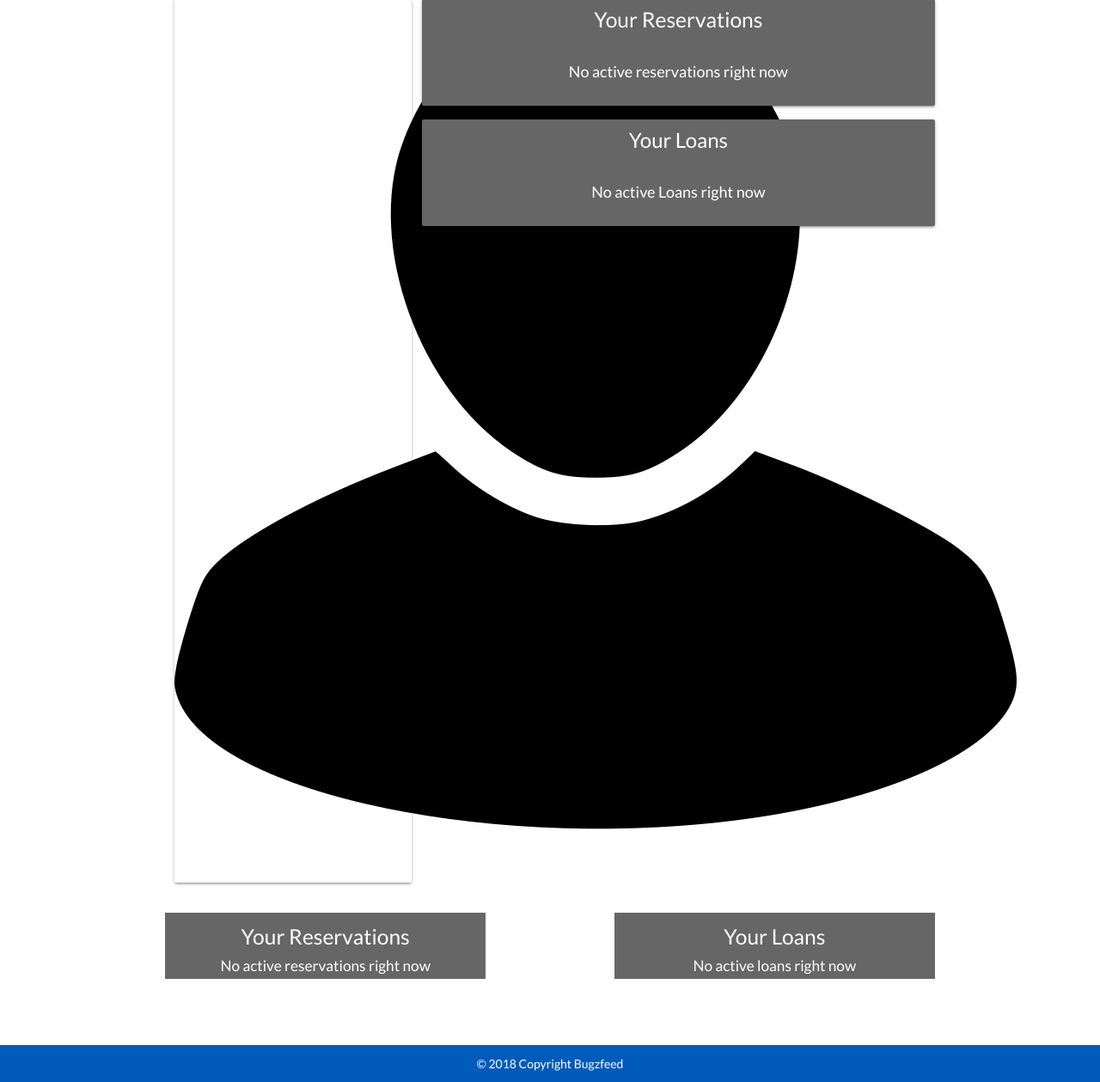
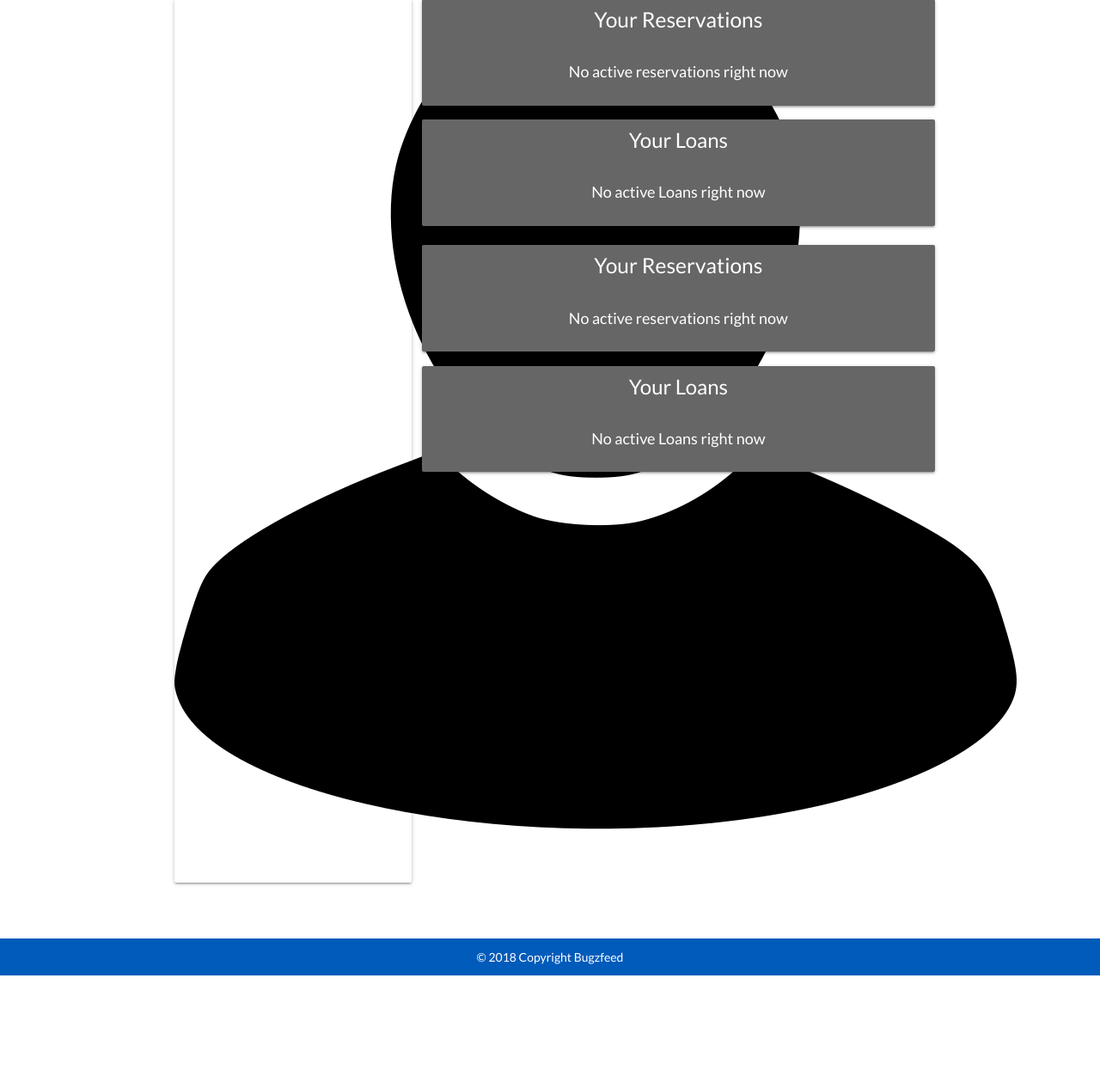
Before and after one commit to anandimous/DAM, a Django app: template dam/dashboard/templates/dashboard/dashboard.html in a window 1280 px wide. Shown: the part 209-1468 px from the top of the page at 86% size. After the commit the page ends 1344 px from the top, so only its background shows below. Run offline with Django 3.2, Linux system fonts and the light colour scheme; the template is opened without the code that fills it, so the values that code supplies are empty; parts of the project's set-up code (start-up, migrations or seed data) failed here and were passed over; some libraries are stand-ins or nearby versions.

Commit message:
Changed layout for dashboard

```diff
--- a/dam/dashboard/templates/dashboard/dashboard.html
+++ b/dam/dashboard/templates/dashboard/dashboard.html
@@ -98,15 +98,15 @@
                 </div>
             </div>
         </div>
-    </div>
-    <div class="row">
-        <div class="col s12 m10 offset-m1 l5" id="clients" style="margin-bottom: 3%;" >
-            <h5 class="card-title" style="color: #ffffff;text-align: center;">Your Reservations</h5>
+        <div class="col l8 m6 s12">
+            <div class="row card" id="clients">
+                <h5 style="color: #ffffff;text-align: center; padding-top: 2%; margin-top: 0px;">Your Reservations</h5>
+            <div class="card-content">
                 {% if reserves %}
                     {% for reserve in reserves %}
                         {% if user.first_name.capitalize == reserve.client.first_name.capitalize %}
                             {% if user.last_name.capitalize == reserve.client.last_name.capitalize %}
-                            <div class="card" style="min-height: 20%; margin-right: 3%; margin-left: 3% ">
+                                <div class="card" style="min-height: 20%; ">
                                     <div class="card-content">
                                         <span class="card-title" style="color:black;">{{ reserve.item.name }}</span>
                                         <p>Reserved at: {{ reserve.reserved_at }}</p>
@@ -116,17 +116,18 @@
                         {% endif %}
                     {% endfor %}
                 {% else %}
-                <h6 class="card-title" style="color: #ffffff;text-align: center;">No active reservations right now</h6>
+                    <p style="color: #ffffff;text-align: center; font-size: large">No active reservations right now</p>
                 {% endif %}
             </div>
-
-        <div class="col s12 m10 offset-m1 l5 offset-l2" id="clients">
-            <h5 class="card-title" style="color: #ffffff; text-align: center;">Your Loans</h5>
+            </div>
+            <div class="row card" id="clients">
+                <h5 class="card-title" style="color: #ffffff; text-align: center;  padding-top: 2%">Your Loans</h5>
+                <div class="card-content">
                     {% if returns %}
                     {% for loan in returns %}
                         {% if user.first_name.capitalize == loan.client.first_name.capitalize %}
                             {% if user.last_name.capitalize == loan.client.last_name.capitalize %}
-                            <div class="card" style="min-height: 20%; margin-right: 3%; margin-left: 3% ">
+                                <div class="card" style="min-height: 20%;">
                                     <div class="card-content">
                                         <span class="card-title" style="color:black;">{{ loan.item.name }}</span>
                                         <p>Approved at: {{ loan.approved_at }}</p>
@@ -137,9 +138,11 @@
                         {% endif %}
                     {% endfor %}
                 {% else %}
-                <h6 class="card-title" style="color: #ffffff;text-align: center;">No active loans right now</h6>
+                    <p style="color: #ffffff;text-align: center; font-size: large">No active Loans right now</p>
                 {% endif %}
                 </div>
             </div>
         </div>
+    </div>
+
 {% endblock %}
```
Lines whose indentation alone changed are shown as unchanged.
